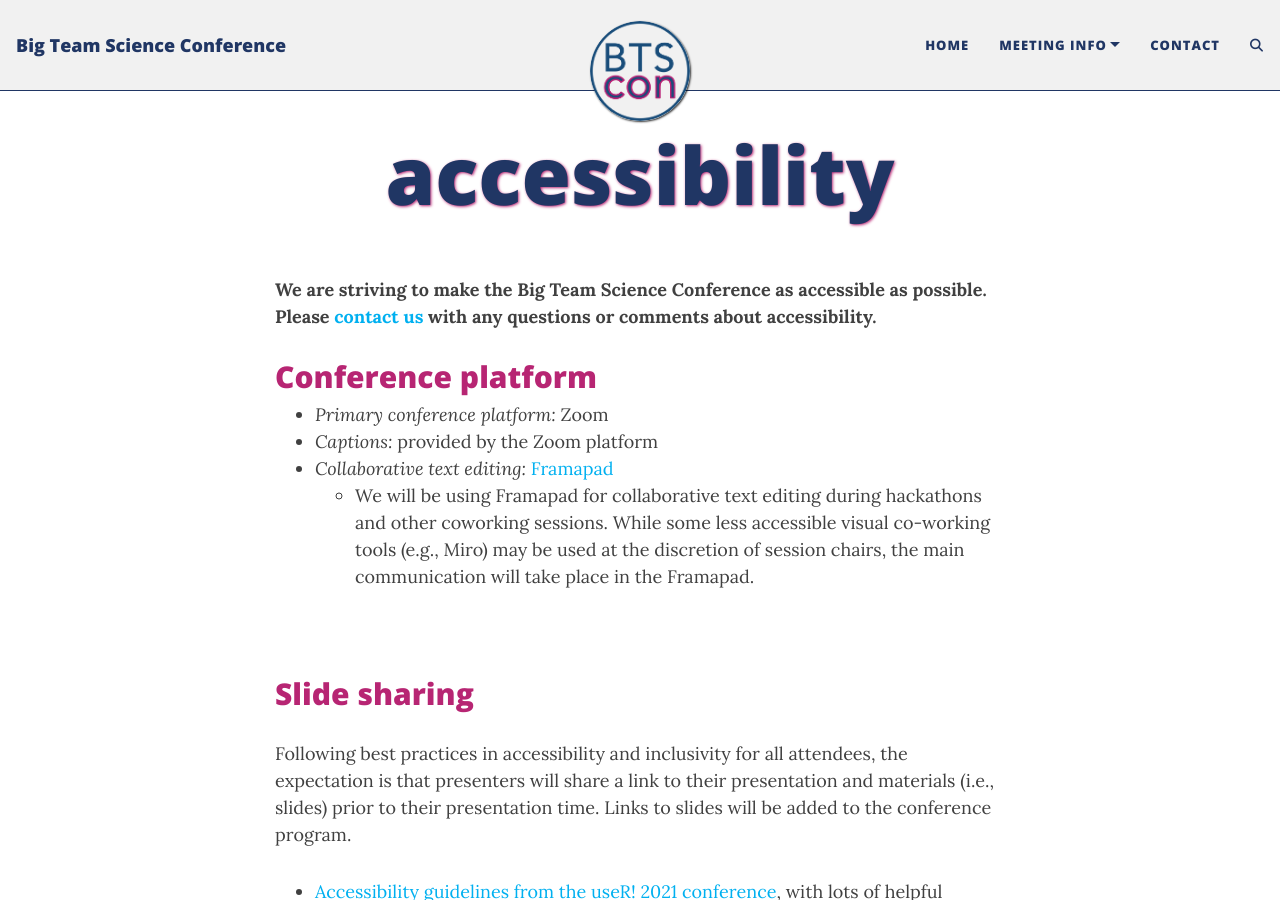
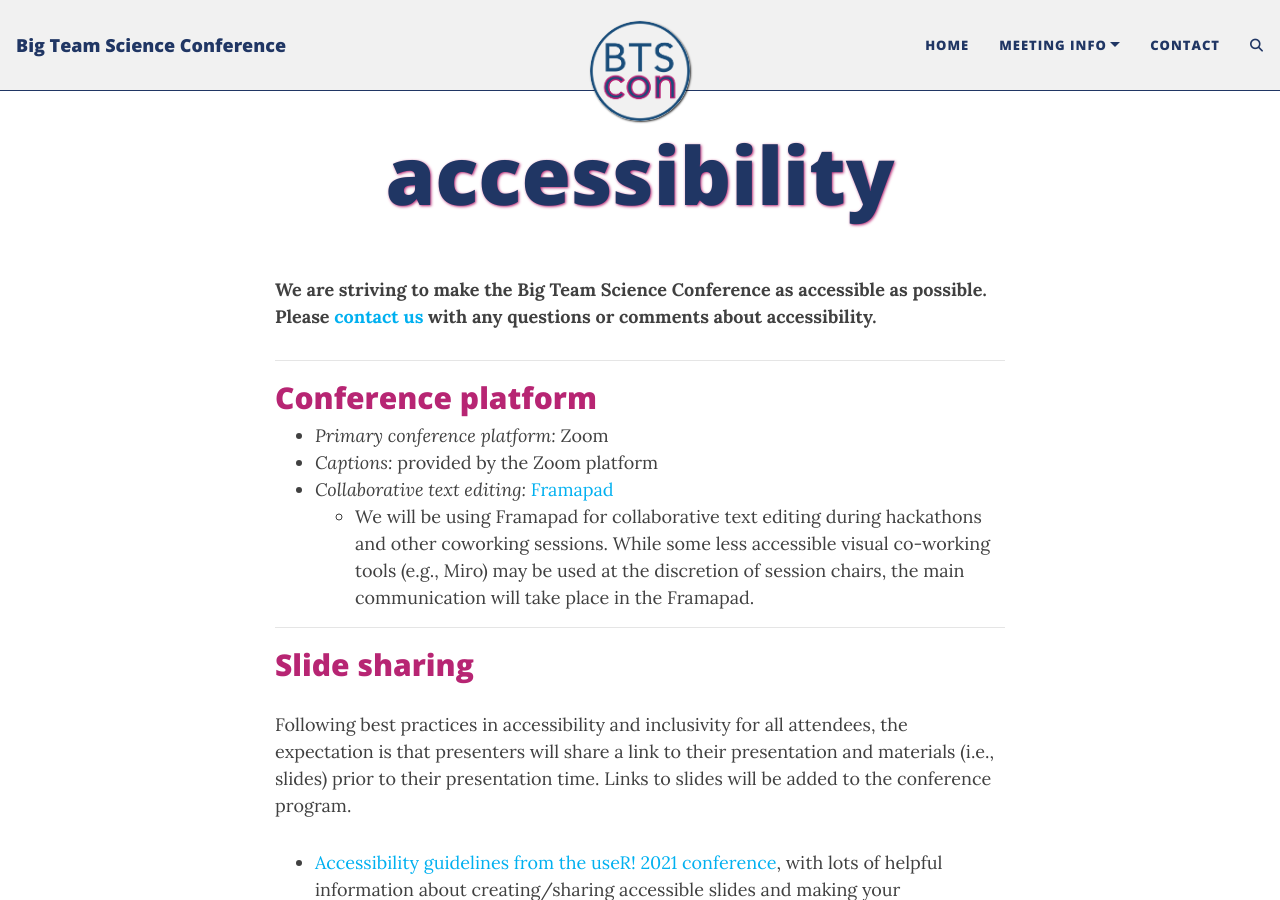
Before and after one commit to bigteamscienceconference/bigteamscienceconference.github.io, a Jekyll site: the page built from access.md, in a window 1280 px wide and 900 px high. Built offline with Jekyll 4.4.1, drawn with Linux system fonts in a browser that asks for light colours; comment, search, counter and statistics services are not loaded.

Commit message:
Update access.md

```diff
--- a/access.md
+++ b/access.md
@@ -6,7 +6,7 @@ title: accessibility
 
 **We are striving to make the Big Team Science Conference as accessible as possible. Please [contact us](mailto:bigteamscienceconference@gmail.com) with any questions or comments about accessibility.**
 
-
+***
 ## Conference platform
 
 * *Primary conference platform:* Zoom
@@ -14,8 +14,7 @@ title: accessibility
 * *Collaborative text editing:* [Framapad](https://framapad.org/abc/en/)
   * We will be using Framapad for collaborative text editing during hackathons and other coworking sessions. While some less accessible visual co-working tools (e.g., Miro) may be used at the discretion of session chairs, the main communication will take place in the Framapad.
 
-<br>
-
+***
 ## Slide sharing
 
 Following best practices in accessibility and inclusivity for all attendees, the expectation is that presenters will share a link to their presentation and materials (i.e., slides) prior to their presentation time. Links to slides will be added to the conference program.
@@ -23,12 +22,12 @@ Following best practices in accessibility and inclusivity for all attendees, the
 * [Accessibility guidelines from the useR! 2021 conference](https://user2021.r-project.org/participation/accessibility/), with lots of helpful information about creating/sharing accessible slides and making your presentation as accessible as possible.
 * [Tutorial on how to use Grackle](https://teacherscollege.screenstepslive.com/a/1709744-add-grackle-to-your-google-docs-slides-or-sheets), a Google Slides extension that checks for accessibility.
 
-
+***
 ## Session recordings
 
 Sessions will be recorded and shared with conference registrants. An email will be sent to all registrants after the conference with instructions on how to access recordings.
 
-
+***
 ## Note to all attendees
 
 We aim to make this conference a welcoming, inclusive event. As an attendee, you play a very important role in this. We are a neurodiverse community, and we don’t all communicate and express ourselves the same way. Some people prefer direct, literal communication and others talk in idioms and metaphors. Some people need extra time to process and respond. Communication is a two-way process, so let’s be flexible and accommodate different communication styles. Sometimes a person may need to leave in the middle of a session, or flap their hands, or pace up and down, or go to a quiet space, and that’s ok. So if someone’s behavior seems strange to you, don’t make assumptions – talk to them directly... Raise your hand and ask the presenter to describe what’s happening in their silent video, for the benefit of those who can’t see it. These are the actions that add up to a truly inclusive event where we all feel welcome.  Let’s make this conference an amazing experience for everyone.<a id="footnote-1-ref" href="#footnote-1" title="link to footnote">[1]</a>
```
